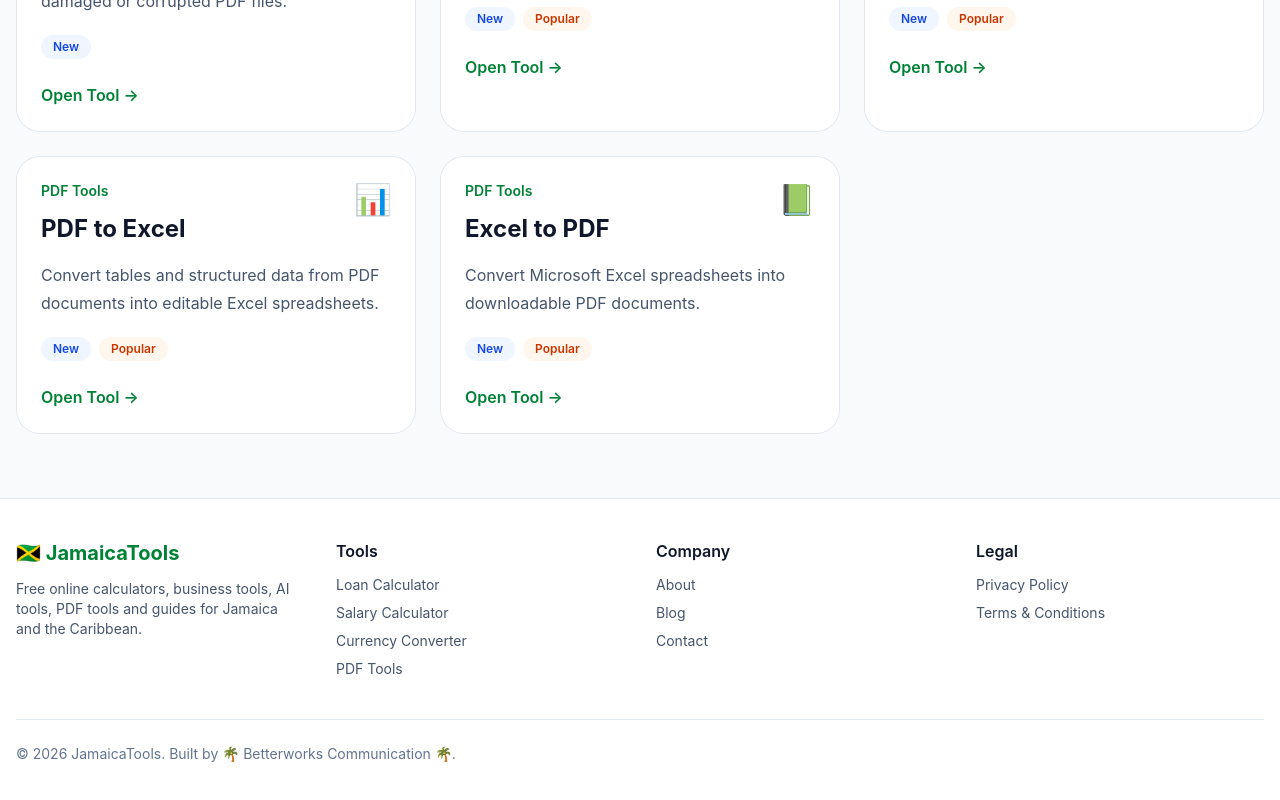
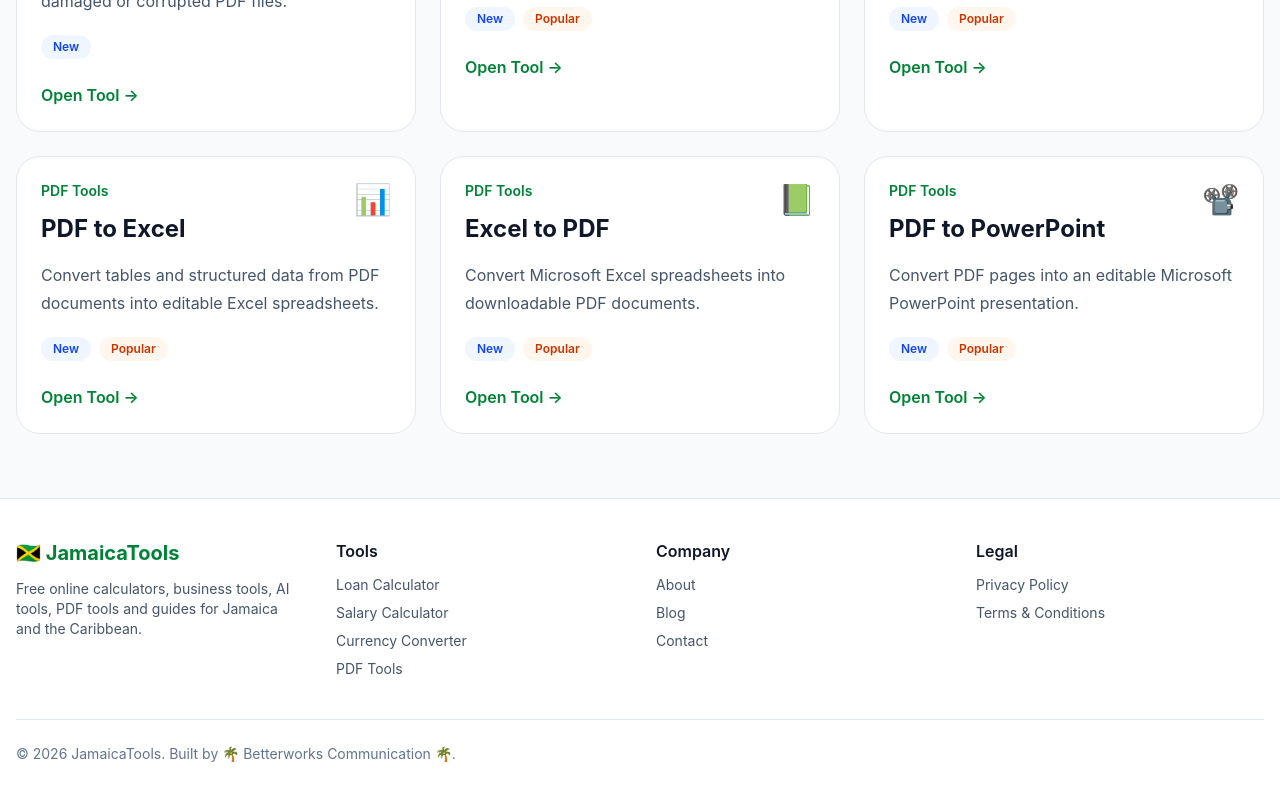
Before and after one commit to Movieslists02/jamaicatools, a React (Vite) app: page /tools in a window 1280 px wide. Shown: the part 3381-4181 px from the top of the page. Built offline with nearby package versions, Linux system fonts and the light colour scheme.

Commit message:
feat: add pdf to powerpoint tool page

```diff
--- /dev/null
+++ b/src/components/tools/pdf/PDFToPowerPoint.jsx
@@ -0,0 +1,23 @@
+import PDFWorkspace from "./PDFWorkspace";
+
+const MAX_PDF_SIZE = 25 * 1024 * 1024;
+
+function PDFToPowerPoint() {
+  return (
+    <PDFWorkspace
+      title="PDF to PowerPoint"
+      headerTitle="📽️ PDF to PowerPoint"
+      headerSubtitle="Convert PDF pages into an editable PowerPoint presentation."
+      actionLabel="Convert to PowerPoint"
+      uploadTitle="Drag and drop your PDF here"
+      uploadDescription="Upload one PDF file up to 25 MB."
+      browseLabel="Browse PDF"
+      filesTitle="PDF to Convert"
+      allowMultiple={false}
+      minimumFiles={1}
+      maxFileSize={MAX_PDF_SIZE}
+    />
+  );
+}
+
+export default PDFToPowerPoint;
--- a/src/data/tools.js
+++ b/src/data/tools.js
@@ -910,6 +910,35 @@ seoDescription:
       "compress-pdf",
     ],
   },
+
+  {
+    id: 33,
+    slug: "pdf-to-powerpoint",
+    title: "PDF to PowerPoint",
+    category: "PDF Tools",
+    description:
+      "Convert PDF pages into an editable Microsoft PowerPoint presentation.",
+    icon: "📽️",
+    featured: true,
+    popular: true,
+    new: true,
+    keywords: [
+      "pdf to powerpoint",
+      "pdf to pptx",
+      "convert pdf to slides",
+      "pdf presentation converter",
+      "pdf to microsoft powerpoint",
+      "editable powerpoint",
+    ],
+    seoTitle: "Convert PDF to PowerPoint Online | JamaicaTools",
+    seoDescription:
+      "Convert PDF pages into editable PowerPoint presentations online with JamaicaTools.",
+    relatedTools: [
+      "powerpoint-to-pdf",
+      "pdf-to-word",
+      "pdf-to-images",
+    ],
+  },
 ];
 
 export default tools;
--- a/src/pages/ToolDetails.jsx
+++ b/src/pages/ToolDetails.jsx
@@ -33,6 +33,7 @@ import SignPDF from "../components/tools/pdf/SignPDF";
 import PDFPageNumbers from "../components/tools/pdf/PDFPageNumbers";
 import PDFToExcel from "../components/tools/pdf/PDFToExcel";
 import ExcelToPDF from "../components/tools/pdf/ExcelToPDF";
+import PDFToPowerPoint from "../components/tools/pdf/PDFToPowerPoint";
 
 const toolComponents = {
   "loan-calculator": LoanCalculator,
@@ -67,6 +68,7 @@ const toolComponents = {
   "pdf-page-numbers": PDFPageNumbers,
   "pdf-to-excel": PDFToExcel,
   "excel-to-pdf": ExcelToPDF,
+  "pdf-to-powerpoint": PDFToPowerPoint,
 };
 
 function ToolDetails() {
```
